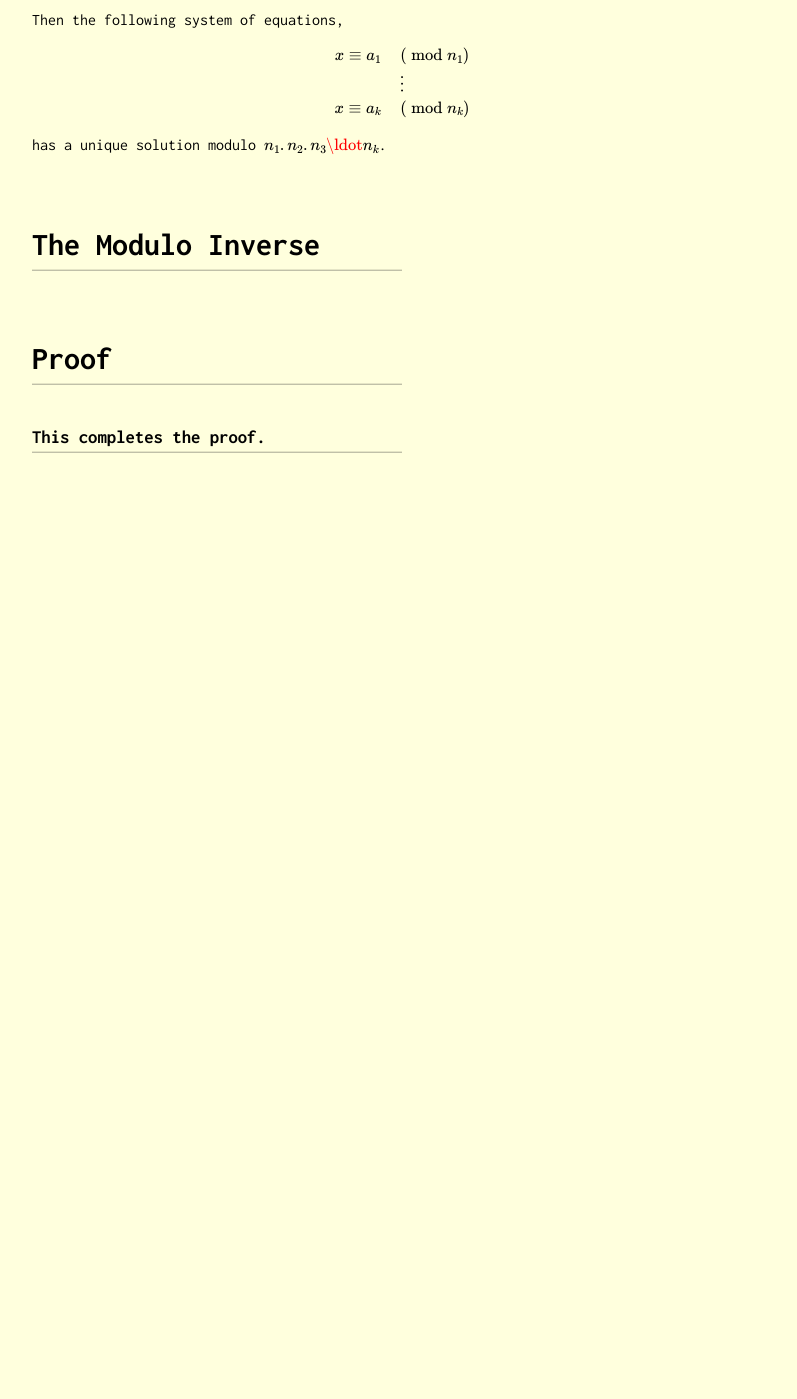
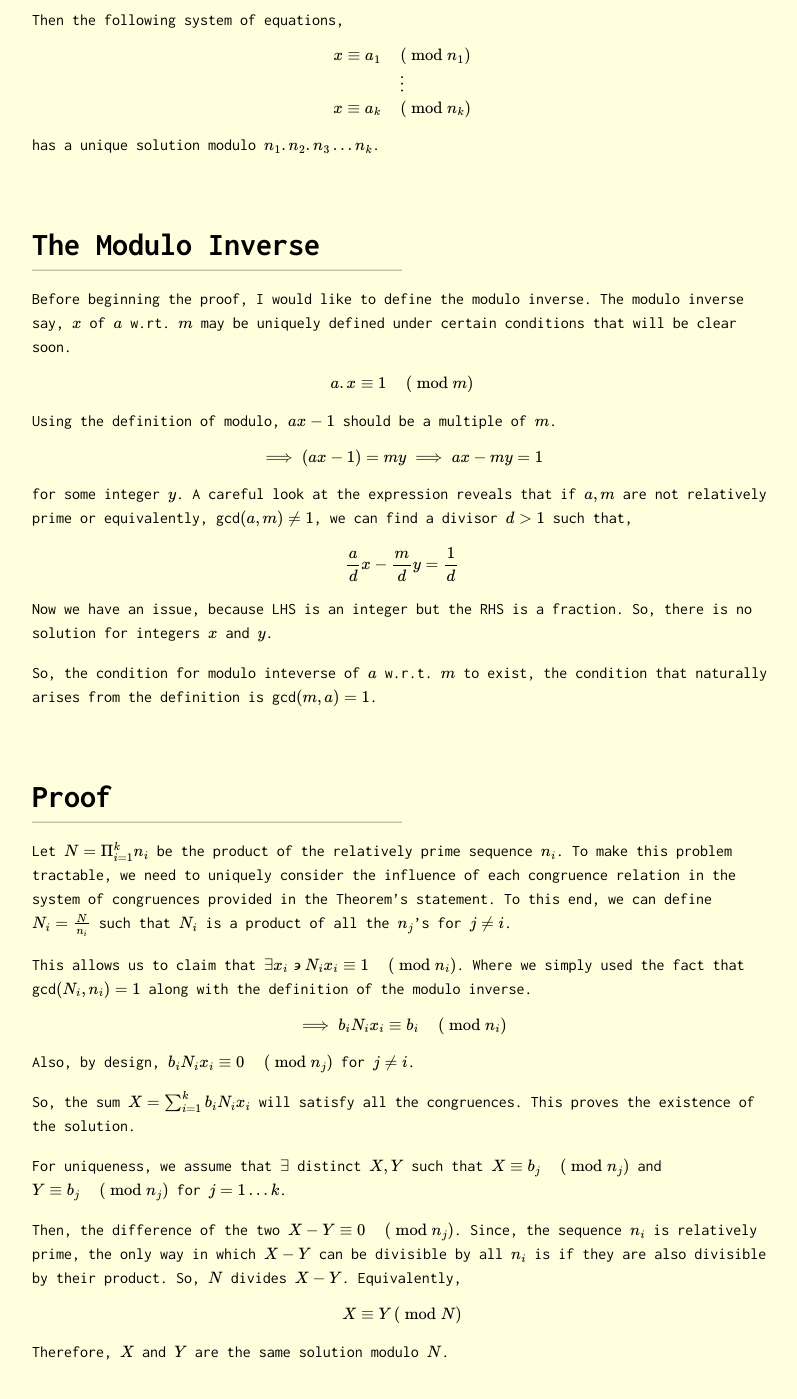
Before and after one commit to Oscuro-Phoenix/math-for-fun, a Jekyll site: the page built from _posts/2022-08-12-Problem-27.md, in a window 1280 px wide and 1400 px high, scrolled down 654 px. Shown: the whole window, without its empty margins (238-1035 px from the left). Built offline with Jekyll 4.4.1, drawn with Linux system fonts in a browser that asks for light colours; formulas are drawn with MathJax 3; before the commit the page ends 1159 px from its top, so only the background shows below that.

Commit message:
Prob-27_2

```diff
--- a/_posts/2022-08-12-Problem-27.md
+++ b/_posts/2022-08-12-Problem-27.md
@@ -22,13 +22,53 @@ x \equiv a_k \quad\left(\bmod n_k\right)
 \end{gathered}
 $$
 
-has a unique solution modulo $$ n_1.n_2.n_3 \ldot n_k$$.
+has a unique solution modulo $$ n_1.n_2.n_3 \ldots n_k$$.
 
 
 # The Modulo Inverse
 
+Before beginning the proof, I would like to define the modulo inverse. The modulo inverse say, $$ x $$ of $$ a $$ w.rt. $$ m $$ may be uniquely defined under certain conditions that will be clear soon.
+
+$$
+a.x \equiv 1 \quad\left(\bmod m\right)
+$$
+
+Using the definition of modulo, $$ ax - 1 $$ should be a multiple of $$ m $$.
+
+$$
+\implies (ax -1) = my \\
+\implies ax - my = 1
+$$
+
+for some integer $$ y $$.  A careful look at the expression reveals that if $$a,m$$ are not relatively prime or equivalently, gcd$$(a,m) \neq 1 $$, we can find a divisor $$ d > 1 $$ such that,
+
+$$
+\frac{a}{d}x - \frac{m}{d}y = \frac{1}{d}
+$$
+
+Now we have an issue, because LHS is an integer but the RHS is a fraction. So, there is no solution for integers $$ x $$ and $$ y $$.
+
+So, the condition for modulo inteverse of $$ a $$ w.r.t. $$ m $$ to exist, the condition that naturally arises from the definition is gcd$$(m,a) = 1$$.
 
 # Proof
 
+Let $$ N = \Pi_{i=1}^{k} n_i $$ be the product of the relatively prime sequence $$ {n_i} $$. To make this problem tractable, we need to uniquely consider the influence of each congruence relation in the system of congruences provided in the Theorem's statement. To this end, we can define $$ N_i = \frac{N}{n_i}$$ such that $$ N_i $$ is a product of all the $$ n_j $$'s for $$ j \neq i $$.
+
+This allows us to claim that $$ \exists x_i \backepsilon N_i x_i \equiv 1 \quad\left(\bmod n_i \right) $$. Where we simply used the fact that gcd$$(N_i,n_i) = 1$$ along with the definition of the modulo inverse.
+
+
+$$ \implies  b_i N_i x_i \equiv b_i \quad\left(\bmod n_i \right) $$
+
+Also, by design, $$  b_i N_i x_i \equiv 0 \quad\left(\bmod n_j \right) $$ for $$ j \neq i $$.
+
+So, the sum $$ X = \sum_{i=1}^{k} b_i N_i x_i $$ will satisfy all the congruences. This proves the existence of the solution.
+
+For uniqueness, we assume that $$ \exists $$ distinct $$ X,Y $$ such that $$ X \equiv b_j \quad\left(\bmod n_j \right) $$  and $$ Y \equiv b_j \quad\left(\bmod n_j \right) $$ for $$ j = 1 \ldots k $$.
+
+Then, the difference of the two $$ X - Y \equiv 0 \quad\left(\bmod n_j \right) $$. Since, the sequence $$ {n_i} $$ is relatively prime, the only way in which $$ X - Y $$ can be divisible by all $${n_i}$$ is if they are also divisible by their product. So, $$ N $$ divides $$ X - Y $$. Equivalently,
+
+$$ X \equiv Y \left(\bmod N \right) $$
+
+Therefore, $$X$$ and $$ Y $$ are the same solution modulo $$ N $$.
 
 ### This completes the proof.
```
